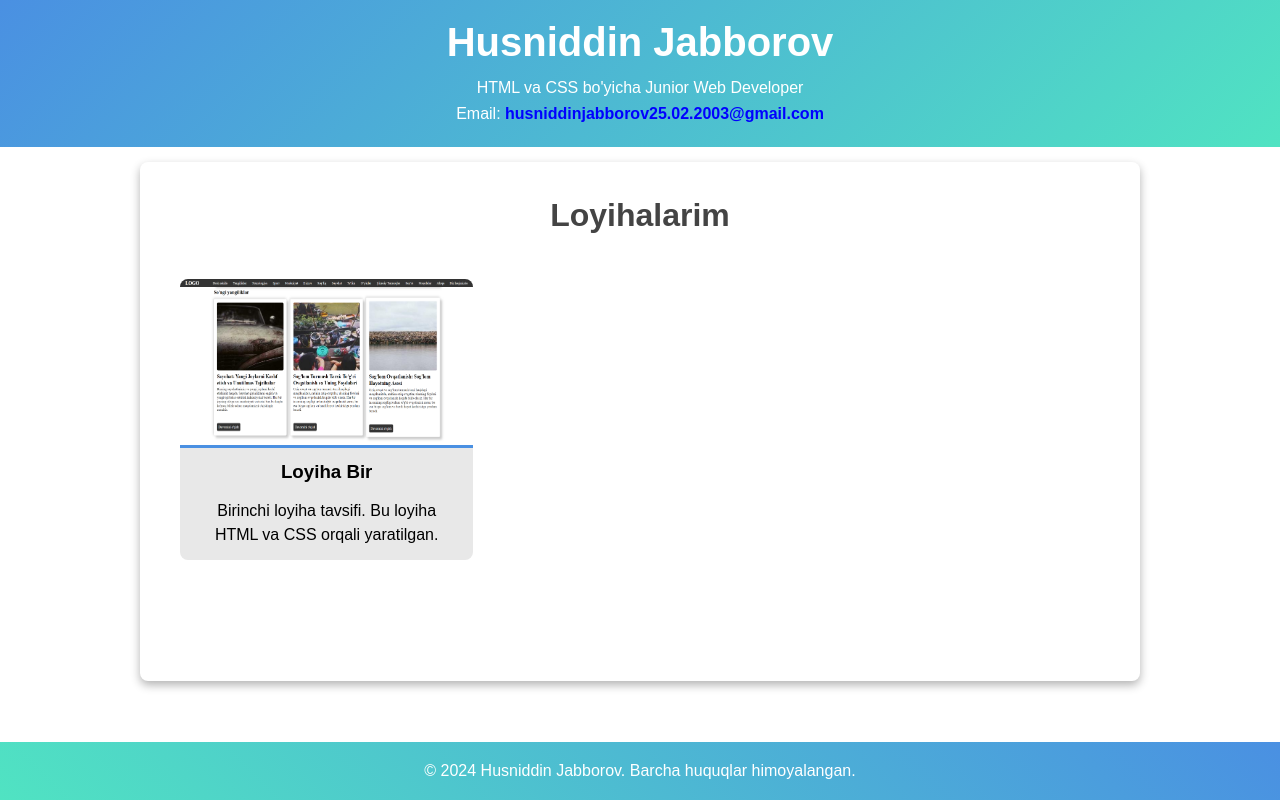
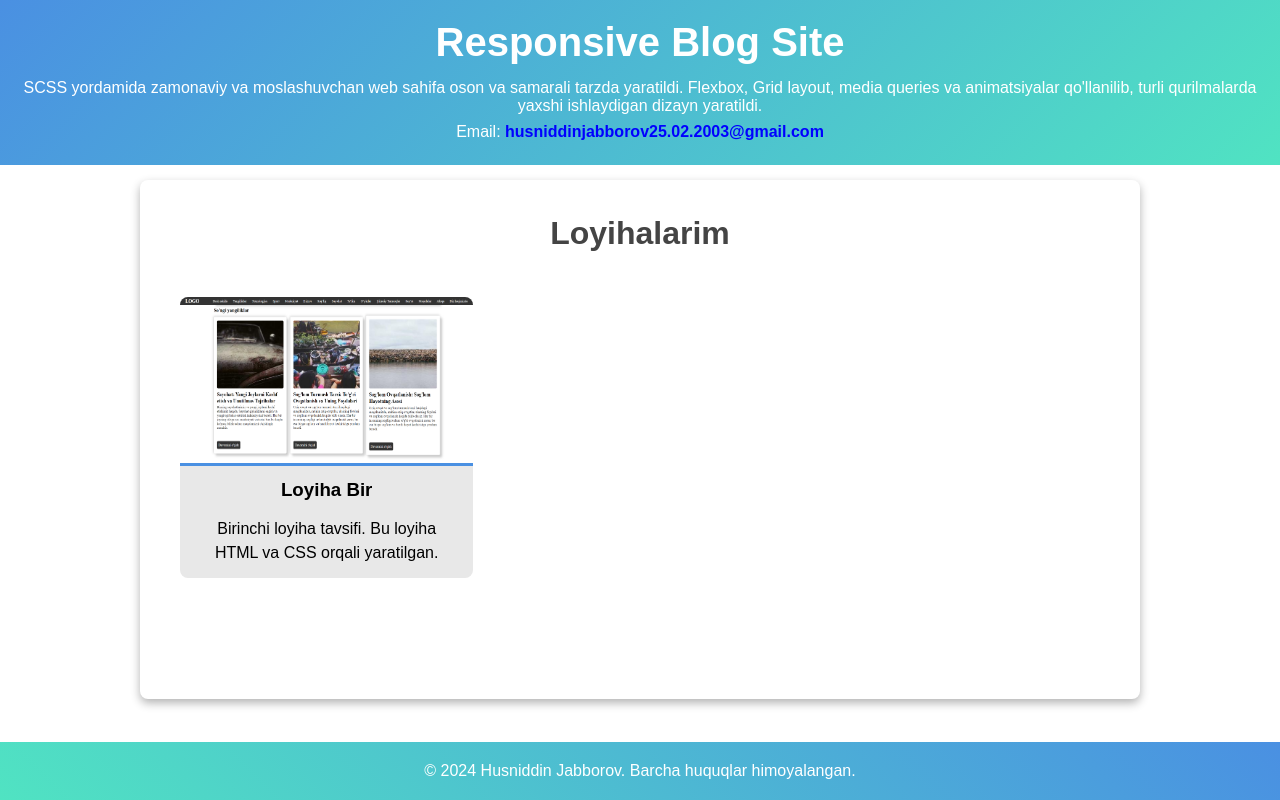
Before and after one commit to husniddinjabborov-web/husniddinjabborovportfolio, a plain HTML site: page index.html in a window 1280 px wide. Drawn offline with Linux system fonts and the light colour scheme.

```diff
--- a/index.html
+++ b/index.html
@@ -10,8 +10,8 @@
 
 <body>
     <header>
-        <h1>Husniddin Jabborov</h1>
-        <p>HTML va CSS bo'yicha Junior Web Developer</p>
+        <h1>Responsive Blog Site</h1>
+        <p>SCSS yordamida zamonaviy va moslashuvchan web sahifa oson va samarali tarzda yaratildi. Flexbox, Grid layout, media queries va animatsiyalar qo'llanilib, turli qurilmalarda yaxshi ishlaydigan dizayn yaratildi.</p>
         <p>Email: <a href="mailto:husniddinjabborov25.02.2003@gmail.com">husniddinjabborov25.02.2003@gmail.com</a></p>
     </header>
     <main>
```
